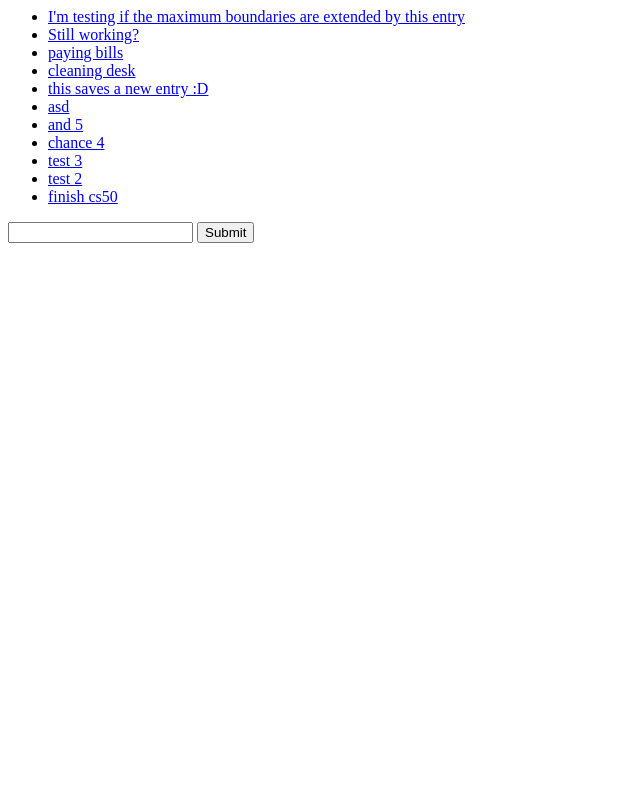
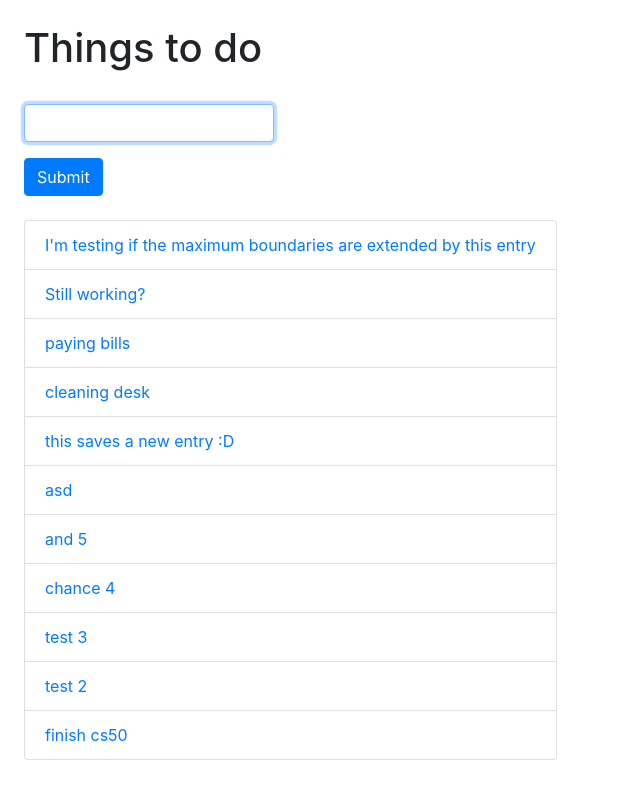
Before and after one commit to thrake/getting-things-done, a Django app: page /capture/ in a window 1280 px wide. Shown: the whole page, without its empty margins (0-640 px from the left). Run offline with Django 3.2, Linux system fonts and the light colour scheme; data comes from the database, SQL or seed files in the repository; both versions use the stored data as it was after the commit; some libraries are stand-ins or nearby versions.

Commit message:
Adding Template System and Bootstrap Styles

```diff
--- /dev/null
+++ b/capture/templates/base_generic.html
@@ -0,0 +1,26 @@
+<!doctype html>
+<html lang="en">
+    <head>
+    <!-- Required meta tags -->
+        <meta charset="utf-8">
+        <meta name="viewport" content="width=device-width, initial-scale=1, shrink-to-fit=no">
+
+        <!-- Bootstrap CSS -->
+        <link rel="stylesheet" href="https://stackpath.bootstrapcdn.com/bootstrap/4.3.1/css/bootstrap.min.css" integrity="sha384-ggOyR0iXCbMQv3Xipma34MD+dH/1fQ784/j6cY/iJTQUOhcWr7x9JvoRxT2MZw1T" crossorigin="anonymous">
+        {% load static %}
+        <link rel="stylesheet" type="text/css" href="{% static 'capture/style.css' %}">
+        <title>{% block title %}Getting Things Done{% endblock %}</title>
+    </head>
+    <body>
+
+        <div id="content">
+            {% block content %}{% endblock %}
+        </div>
+
+    <!-- Optional JavaScript -->
+    <!-- jQuery first, then Popper.js, then Bootstrap JS -->
+    <script src="https://code.jquery.com/jquery-3.3.1.slim.min.js" integrity="sha384-q8i/X+965DzO0rT7abK41JStQIAqVgRVzpbzo5smXKp4YfRvH+8abtTE1Pi6jizo" crossorigin="anonymous"></script>
+    <script src="https://cdnjs.cloudflare.com/ajax/libs/popper.js/1.14.7/umd/popper.min.js" integrity="sha384-UO2eT0CpHqdSJQ6hJty5KVphtPhzWj9WO1clHTMGa3JDZwrnQq4sF86dIHNDz0W1" crossorigin="anonymous"></script>
+    <script src="https://stackpath.bootstrapcdn.com/bootstrap/4.3.1/js/bootstrap.min.js" integrity="sha384-JjSmVgyd0p3pXB1rRibZUAYoIIy6OrQ6VrjIEaFf/nJGzIxFDsf4x0xIM+B07jRM" crossorigin="anonymous"></script>
+  </body>
+</html>
--- a/capture/templates/capture/index.html
+++ b/capture/templates/capture/index.html
@@ -1,15 +1,31 @@
+{% extends "base_generic.html" %}
+
+{% block content %}
+
+<div class="ml-4 mr-4 mt-4">
+
+<h1>Things to do</h1>
+<br>
+<form action="{% url 'capture:capture' %}" method="POST">
+    <div class="form-group">
+        {% csrf_token %}
+        <input type="text" class="form-control" style="width: 250px" name="capture" value="" autofocus>
+    </div>
+        <button type="submit" class="btn btn-primary">Submit</button>
+</form>
+
 {% if all_capture_list %}
-    <ul>
+    <br>
+    <div class="d-flex bd-highlight">
+    <ul class="list-group">
     {% for capture in all_capture_list %}
-        <li><a href={% url 'capture:detail' capture.id %}>{{ capture.capture_text }}</a></li>
+        <li class="list-group-item"><a href={% url 'capture:detail' capture.id %}>{{ capture.capture_text }}</a></li>
     {% endfor %}
     </ul>
+    </div>
+</div>
 {% else %}
     <p>No captures are available.</p>
 {% endif %}
 
-<form action="{% url 'capture:capture' %}" method="POST">
-    {% csrf_token %}
-    <input type="text" name="capture" value="">
-    <input type="submit">
-</form>
+{% endblock content%}
--- a/capture/views.py
+++ b/capture/views.py
@@ -7,7 +7,7 @@ from .models import Capture
 
 # Create your views here.
 def index(request):
-    all_capture_list = Capture.objects.order_by('-capture_date')[:20]
+    all_capture_list = Capture.objects.order_by('-capture_date')
     context = {'all_capture_list': all_capture_list}
     return render(request, 'capture/index.html', context)
 
@@ -16,7 +16,7 @@ def detail(request, capture_id):
     return render(request, 'capture/detail.html', {'capture': capture})
 
 def all(request):
-    all_capture_list = Capture.objects.order_by('-capture_date')[:20]
+    all_capture_list = Capture.objects.order_by('-capture_date')
     output = ', '.join([c.capture_text for c in all_capture_list])
     return HttpResponse(output)
 
```
Also changed, not shown: capture/static/capture/style.css (added, +9 -0 lines), capture/templates/capture/detail.html (+8 -0 lines), capture/static/capture/images/background.gif (added), db.sqlite3.
